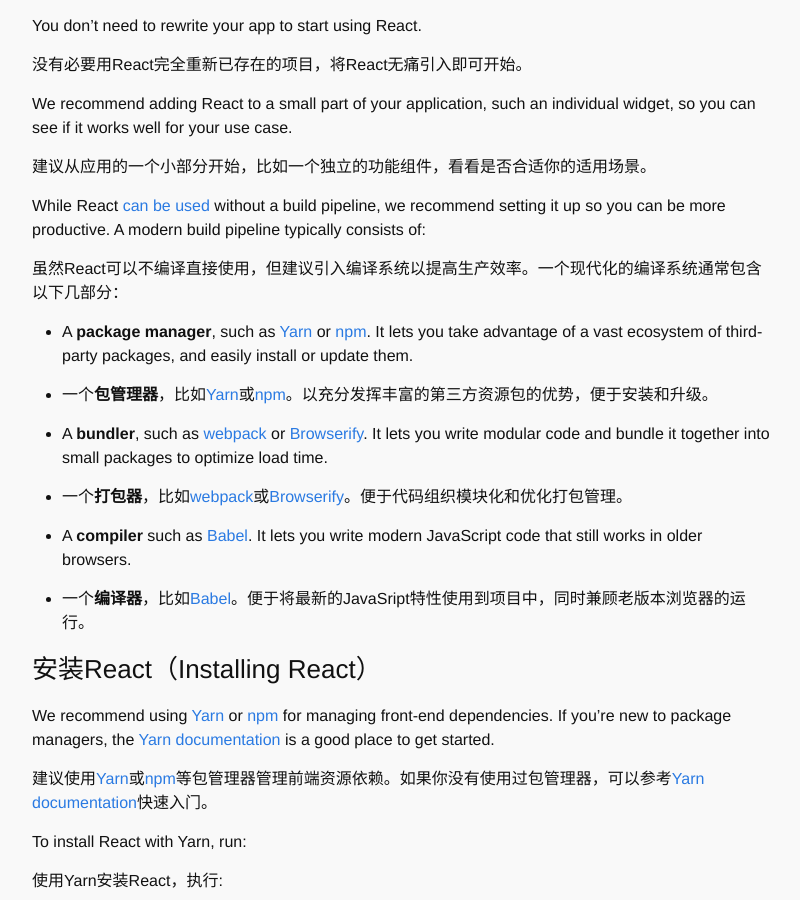
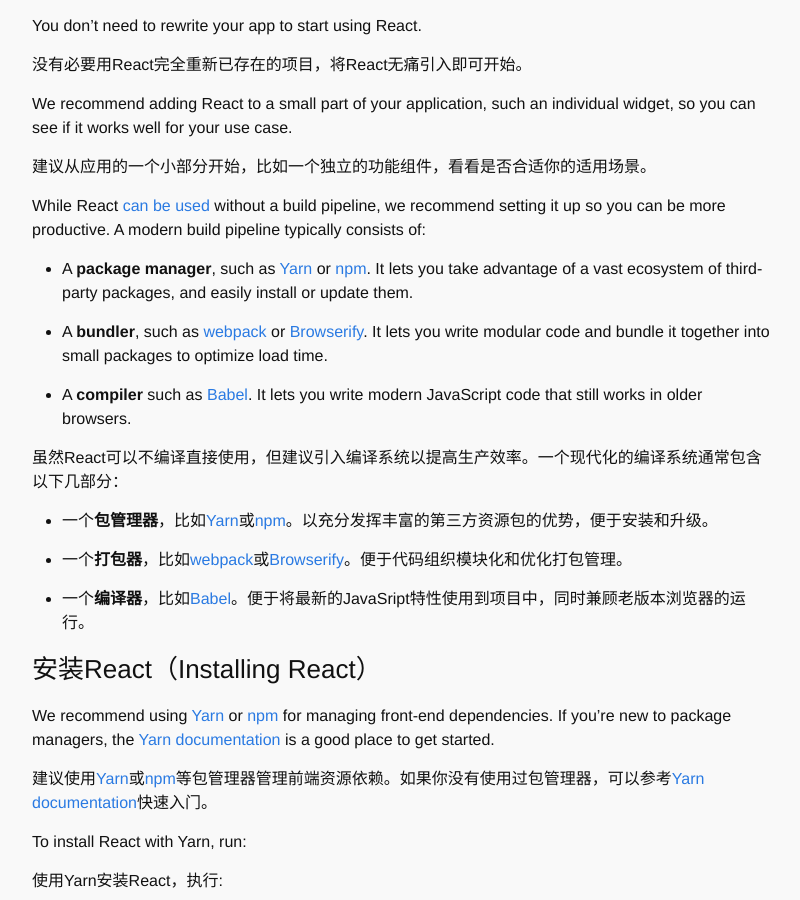
Before and after one commit to testudy/testudy.github.io, a Jekyll site: the page built from tech/_posts/2016-12-13-react-1-installation.md, in a window 1280 px wide and 900 px high, scrolled down 1335 px. Shown: the whole window, without its empty margins (238-1038 px from the left). Built offline with Jekyll 4.4.1, drawn with Linux system fonts in a browser that asks for light colours; comment, search, counter and statistics services are not loaded.

Commit message:
调整排版

```diff
--- a/tech/_posts/2016-12-13-react-1-installation.md
+++ b/tech/_posts/2016-12-13-react-1-installation.md
@@ -49,17 +49,17 @@ We recommend adding React to a small part of your application, such an individua
 
 While React [can be used](/react/docs/react-without-es6.html) without a build pipeline, we recommend setting it up so you can be more productive. A modern build pipeline typically consists of:
 
+* A **package manager**, such as [Yarn](https://yarnpkg.com/) or [npm](https://www.npmjs.com/). It lets you take advantage of a vast ecosystem of third-party packages, and easily install or update them.
+
+* A **bundler**, such as [webpack](https://webpack.github.io/) or [Browserify](http://browserify.org/). It lets you write modular code and bundle it together into small packages to optimize load time.
+
+* A **compiler** such as [Babel](http://babeljs.io/). It lets you write modern JavaScript code that still works in older browsers.
+
 虽然React可以不编译直接使用，但建议引入编译系统以提高生产效率。一个现代化的编译系统通常包含以下几部分：
-
-* A **package manager**, such as [Yarn](https://yarnpkg.com/) or [npm](https://www.npmjs.com/). It lets you take advantage of a vast ecosystem of third-party packages, and easily install or update them.
 
 * 一个**包管理器**，比如[Yarn](https://yarnpkg.com/)或[npm](https://www.npmjs.com/)。以充分发挥丰富的第三方资源包的优势，便于安装和升级。
 
-* A **bundler**, such as [webpack](https://webpack.github.io/) or [Browserify](http://browserify.org/). It lets you write modular code and bundle it together into small packages to optimize load time.
-
 * 一个**打包器**，比如[webpack](https://webpack.github.io/)或[Browserify](http://browserify.org/)。便于代码组织模块化和优化打包管理。
-
-* A **compiler** such as [Babel](http://babeljs.io/). It lets you write modern JavaScript code that still works in older browsers.
 
 * 一个**编译器**，比如[Babel](http://babeljs.io/)。便于将最新的JavaSript特性使用到项目中，同时兼顾老版本浏览器的运行。
 
```
